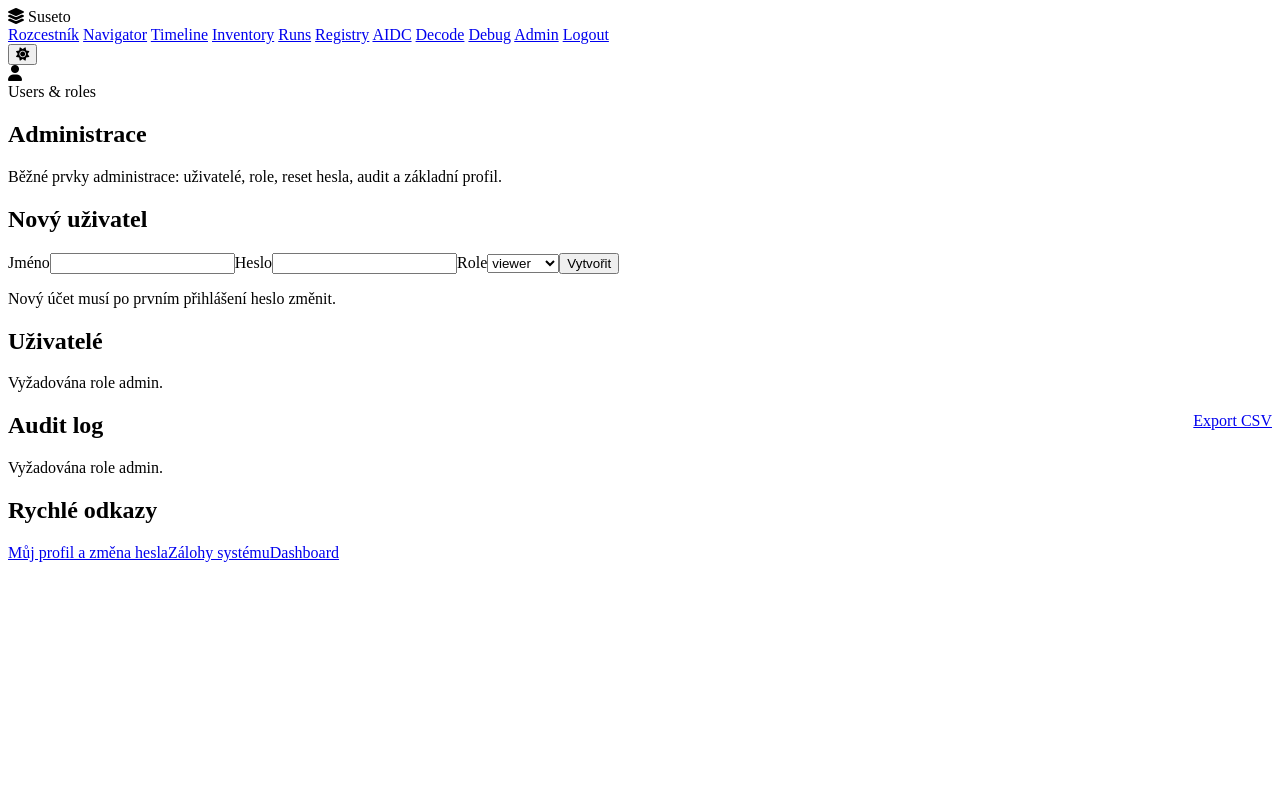
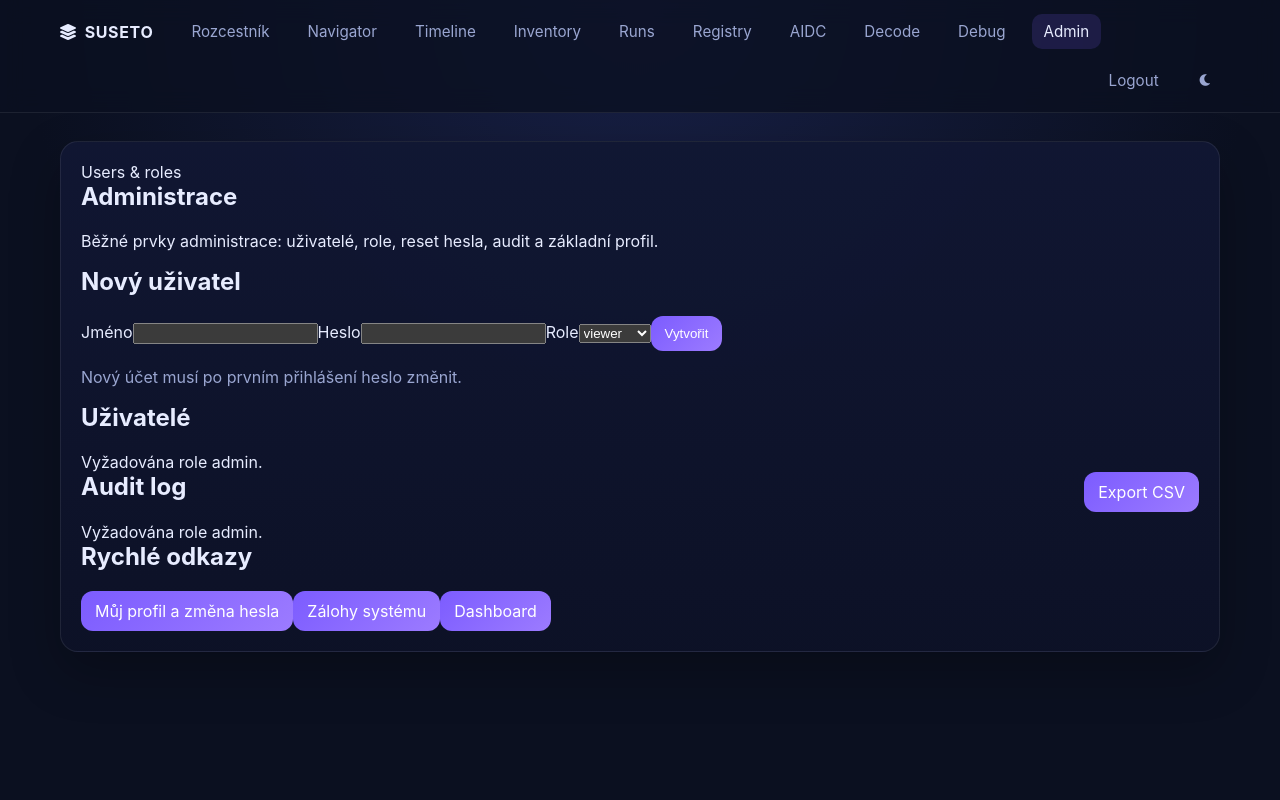
Before and after one commit to suseto-ui/suseto-v2, a Flask app: page /admin in a window 1280 px wide. Run offline with Flask 3, Linux system fonts and the light colour scheme.

Commit message:
Revert layout to exact inline CSS and markup architecture that worked before

```diff
--- a/templates/layout.html
+++ b/templates/layout.html
@@ -4,17 +4,163 @@
     <meta charset="UTF-8">
     <meta name="viewport" content="width=device-width, initial-scale=1.0">
     <title>Suseto</title>
-    <link rel="stylesheet" href="{{ url_for('static', filename='css/style.css') }}">
+
+    <style>
+        :root {
+            color-scheme: dark;
+            --bg: #0b1020;
+            --panel: #111733;
+            --panel-soft: #182046;
+            --text: #e7ecff;
+            --muted: #9aa6d1;
+            --line: rgba(255,255,255,0.08);
+            --accent: #7c5cff;
+            --accent-2: #44d7b6;
+        }
+        * { box-sizing: border-box; }
+        body {
+            margin: 0;
+            font-family: Inter, system-ui, -apple-system, BlinkMacSystemFont, "Segoe UI", sans-serif;
+            background: radial-gradient(circle at top, #182046 0%, var(--bg) 60%);
+            color: var(--text);
+            min-height: 100vh;
+        }
+        header {
+            position: sticky;
+            top: 0;
+            backdrop-filter: blur(12px);
+            background: rgba(11, 16, 32, 0.78);
+            border-bottom: 1px solid var(--line);
+            z-index: 10;
+        }
+        .nav {
+            max-width: 1200px;
+            margin: 0 auto;
+            padding: 14px 20px;
+            display: flex;
+            gap: 14px;
+            align-items: center;
+            flex-wrap: wrap;
+        }
+        .brand {
+            font-weight: 700;
+            letter-spacing: 0.04em;
+            margin-right: 12px;
+            display: flex;
+            align-items: center;
+            gap: 8px;
+        }
+        .nav a {
+            color: var(--muted);
+            text-decoration: none;
+            padding: 8px 12px;
+            border-radius: 10px;
+            transition: 0.2s ease;
+            font-size: 0.95rem;
+        }
+        .nav a:hover,
+        .nav a.active {
+            background: rgba(124, 92, 255, 0.16);
+            color: var(--text);
+        }
+        main {
+            max-width: 1200px;
+            margin: 0 auto;
+            padding: 28px 20px 56px;
+        }
+        .card {
+            background: linear-gradient(180deg, rgba(17, 23, 51, 0.96), rgba(13, 18, 39, 0.96));
+            border: 1px solid var(--line);
+            border-radius: 18px;
+            padding: 20px;
+            box-shadow: 0 20px 50px rgba(0,0,0,0.25);
+        }
+        h1, h2, h3 { margin-top: 0; }
+        .muted { color: var(--muted); }
+        .grid {
+            display: grid;
+            grid-template-columns: repeat(auto-fit, minmax(240px, 1fr));
+            gap: 16px;
+        }
+        .btn {
+            display: inline-block;
+            padding: 10px 14px;
+            border-radius: 12px;
+            background: linear-gradient(135deg, var(--accent), #9c7bff);
+            color: white;
+            text-decoration: none;
+            border: none;
+            cursor: pointer;
+            transition: 0.2s;
+        }
+        .btn:hover {
+            opacity: 0.9;
+            transform: translateY(-1px);
+        }
+        .btn.secondary {
+            background: rgba(255,255,255,0.08);
+            color: var(--text);
+        }
+        .btn.secondary:hover {
+            background: rgba(255,255,255,0.12);
+        }
+        table {
+            width: 100%;
+            border-collapse: collapse;
+            overflow: hidden;
+            border-radius: 14px;
+        }
+        th, td {
+            text-align: left;
+            padding: 10px 12px;
+            border-bottom: 1px solid var(--line);
+        }
+        th { color: var(--muted); font-weight: 600; }
+        .pill {
+            display: inline-flex;
+            align-items: center;
+            gap: 6px;
+            padding: 6px 10px;
+            border-radius: 999px;
+            background: rgba(68, 215, 182, 0.12);
+            color: var(--accent-2);
+            font-size: 0.9rem;
+        }
+        .spaced { display: flex; gap: 12px; flex-wrap: wrap; align-items: center; }
+
+        .nav-controls {
+            margin-left: auto;
+            display: flex;
+            align-items: center;
+            gap: 12px;
+        }
+        .theme-toggle {
+            background: transparent;
+            border: none;
+            color: var(--muted);
+            cursor: pointer;
+            padding: 8px;
+            border-radius: 50%;
+            transition: 0.2s;
+        }
+        .theme-toggle:hover {
+            background: rgba(255,255,255,0.08);
+            color: var(--text);
+        }
+    </style>
+
     <link rel="stylesheet" href="https://cdnjs.cloudflare.com/ajax/libs/font-awesome/6.0.0/css/all.min.css">
+
     {% block extra_css %}{% endblock %}
 </head>
 <body>
-    <nav class="navbar">
-        <div class="nav-brand">
+    <header>
+        <nav class="nav">
+            <div class="brand">
                 <i class="fas fa-layer-group"></i>
-            Suseto
+                SUSETO
             </div>
-        <div class="nav-links">
+
             <a href="{{ url_for('home') }}"{% if request.path == '/' %} class="active"{% endif %}>Rozcestník</a>
             <a href="{{ url_for('navigator') }}"{% if request.path == '/navigator' %} class="active"{% endif %}>Navigator</a>
             <a href="{{ url_for('core.timeline_page') }}"{% if request.path == '/timeline' %} class="active"{% endif %}>Timeline</a>
@@ -25,25 +171,22 @@
             <a href="{{ url_for('decode_lab') }}"{% if request.path == '/decode' %} class="active"{% endif %}>Decode</a>
             <a href="{{ url_for('debug_page') }}"{% if request.path == '/debug' %} class="active"{% endif %}>Debug</a>
             <a href="{{ url_for('admin_page') }}"{% if request.path == '/admin' %} class="active"{% endif %}>Admin</a>
-            <a href="{{ url_for('auth_logout') }}">Logout</a>
-        </div>
+
             <div class="nav-controls">
+                <a href="{{ url_for('auth_logout') }}" style="margin-right: 8px;">Logout</a>
                 <button class="theme-toggle" id="themeToggle" aria-label="Přepnout motiv">
-                <i class="fas fa-sun"></i>
+                    <i class="fas fa-moon"></i>
                 </button>
-            <div class="user-menu">
-                <div class="user-avatar">
-                    <i class="fas fa-user"></i>
-                </div>
-            </div>
             </div>
         </nav>
+    </header>
 
-    <main class="main-content">
+    <main>
+        <div class="card">
             {% block content %}{% endblock %}
+        </div>
     </main>
 
-    <script src="{{ url_for('static', filename='js/theme.js') }}"></script>
     {% block extra_js %}{% endblock %}
 </body>
 </html>
```
Lines whose indentation alone changed are shown as unchanged.
